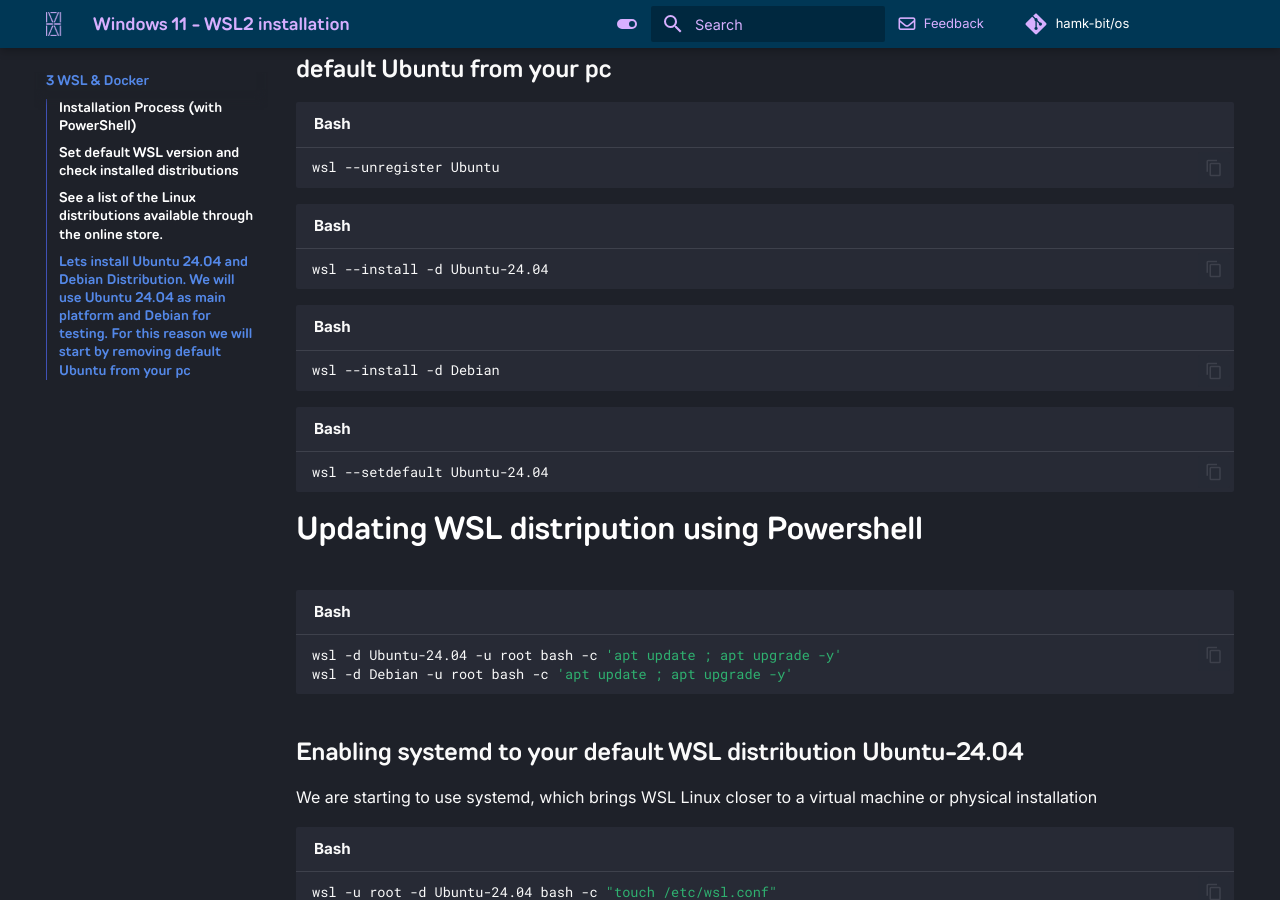
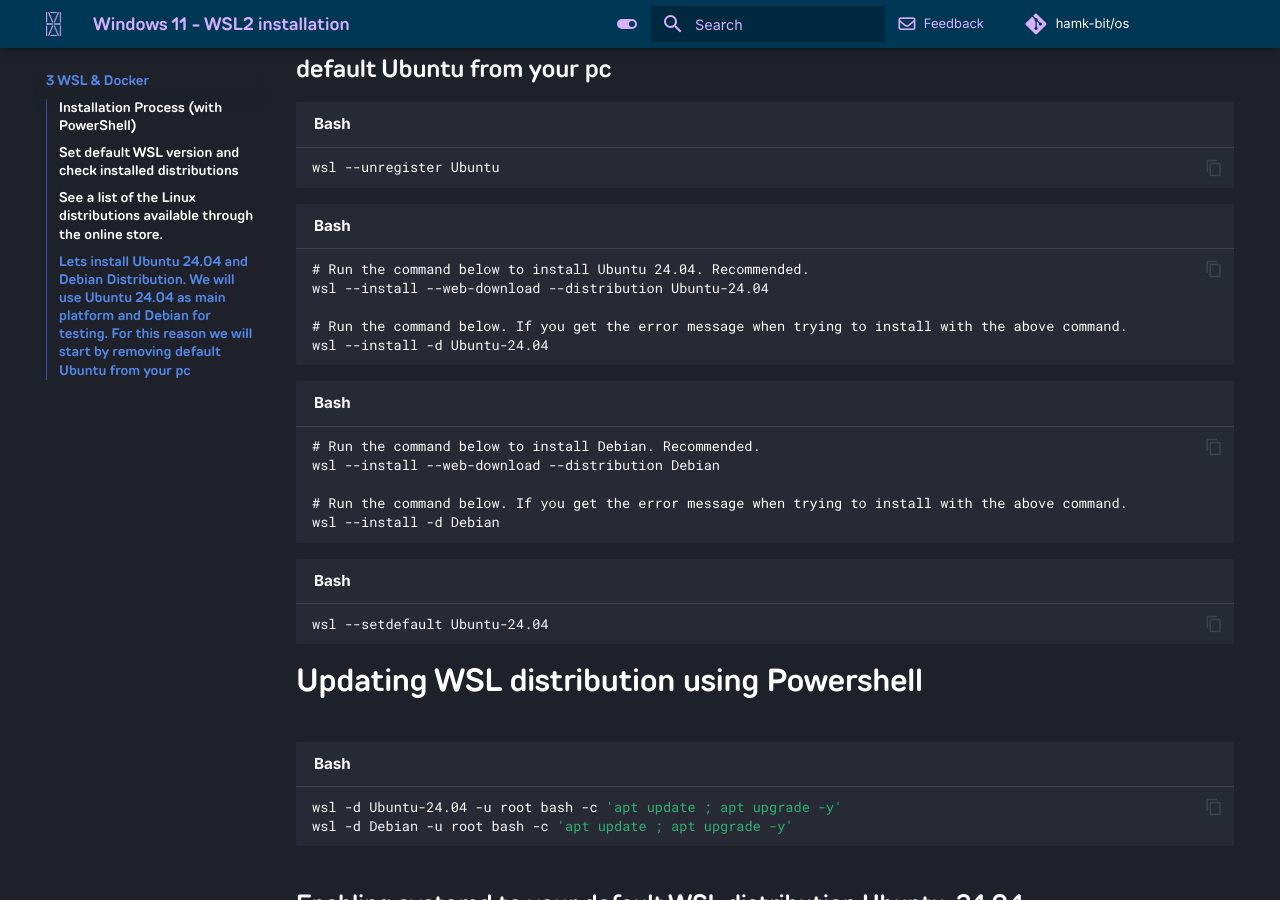
Before and after one commit to hamk-business-information-technology/os, an MkDocs documentation site: the page built from docs/Windows_11_WSL.md, in a window 1280 px wide and 900 px high, scrolled down 2077 px. Built offline with MkDocs 1.6.1 and Material for MkDocs 9.7.7, drawn with Linux system fonts in a browser that asks for light colours; comment, search, counter and statistics services are not loaded; a style sheet for code colours, icons or effects is not loaded.

Commit message:
wsl installation command updates

````diff
--- a/docs/Windows_11_WSL.md
+++ b/docs/Windows_11_WSL.md
@@ -41,16 +41,24 @@
 wsl --unregister Ubuntu
 ```
 ```bash
+# Run the command below to install Ubuntu 24.04. Recommended.
+wsl --install --web-download --distribution Ubuntu-24.04
+
+# Run the command below. If you get the error message when trying to install with the above command.
 wsl --install -d Ubuntu-24.04
 ```
 ```bash
+# Run the command below to install Debian. Recommended.
+wsl --install --web-download --distribution Debian
+
+# Run the command below. If you get the error message when trying to install with the above command.
 wsl --install -d Debian
 ```
 ```bash
 wsl --setdefault Ubuntu-24.04
 ```
 
-#  Updating WSL distripution using Powershell
+#  Updating WSL distribution using Powershell
 
 ```bash
 wsl -d Ubuntu-24.04 -u root bash -c 'apt update ; apt upgrade -y'
````
